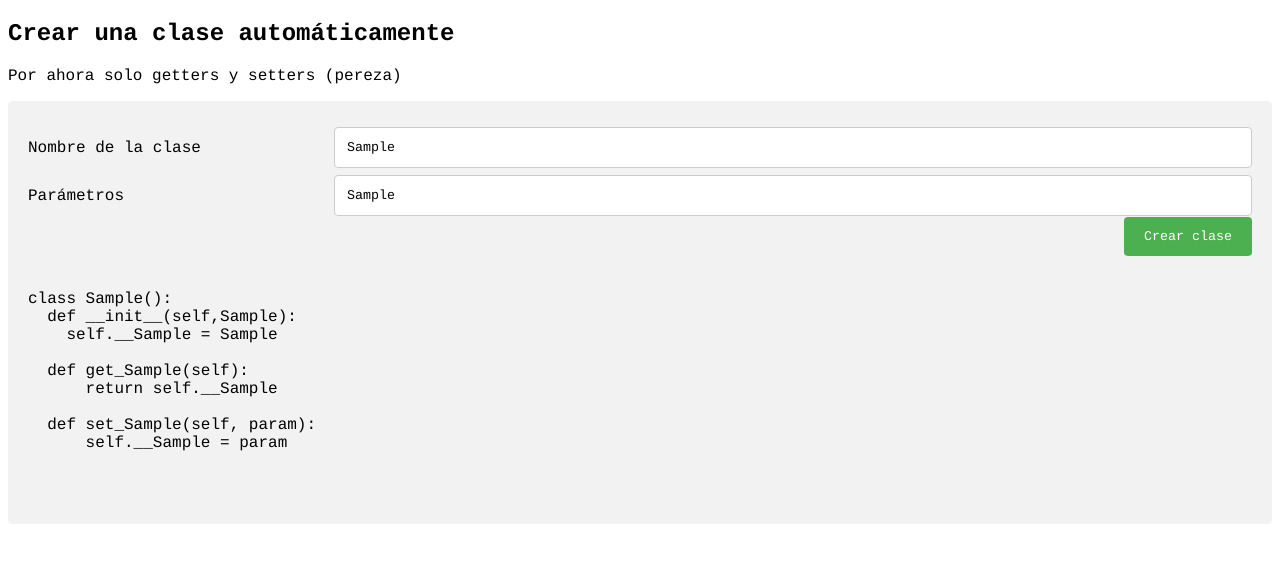
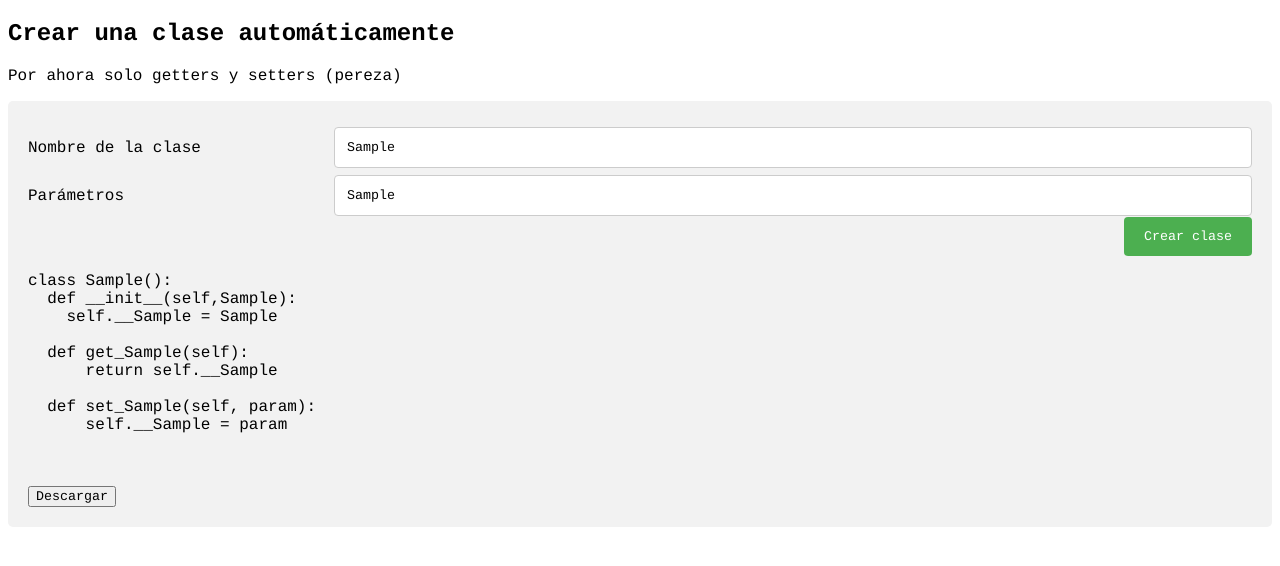
Before and after one commit to nullxx/easytt, a plain HTML site: page index.html in a window 1280 px wide. Both pictures are taken after typing "Sample", "Sample" into the empty fields and a click on the input "Crear clase". Drawn offline with Linux system fonts and the light colour scheme.

Commit message:
Ahora se pueden descargar archivos

```diff
--- a/index.html
+++ b/index.html
@@ -97,6 +97,7 @@ input[type=submit]:hover {
   </div>
   </form>
   <pre id="resultCode" class="prettyprint"></pre>
+  <a href="javascript:void(0)" id="dlbtn" style="display: none;"><button>Descargar</button></a>
 </div>
 <script type="text/javascript">
   const form = document.querySelector('form')
@@ -104,8 +105,7 @@ input[type=submit]:hover {
   nombreClase = document.getElementById("classnameL").value;
   parametrosComa = document.getElementById("parametrosL").value;
   parametrosSplited = parametrosComa.match(/[^,\s?]+/g)
-  resultado = `
-class ${nombreClase}():
+  resultado = `class ${nombreClase}():
   def __init__(self,${parametrosComa}):
     ${getParam()}
   ${getGetters()}
@@ -113,6 +113,8 @@ class ${nombreClase}():
   `
   s = document.getElementById("resultCode")
   s.innerHTML = resultado
+  setTimeout("create('"+stringEscape(resultado)+"', '"+nombreClase+".py', 'text/plain')");
+  document.getElementById("dlbtn").style.display = 'block';
 })
 function getParam(){
   var final = ""
@@ -130,6 +132,7 @@ function getGetters(){
     }
     return final
 }
+
 function getSetters(){
   var final = ""
     for (var i = parametrosSplited.length - 1; i >= 0; i--) {
@@ -138,6 +141,16 @@ function getSetters(){
     }
     return final
 }
+function stringEscape(s) {
+    return s ? s.replace(/\\/g,'\\\\').replace(/\n/g,'\\n').replace(/\t/g,'\\t').replace(/\v/g,'\\v').replace(/'/g,"\\'").replace(/"/g,'\\"').replace(/[\x00-\x1F\x80-\x9F]/g,hex) : s;
+    function hex(c) { var v = '0'+c.charCodeAt(0).toString(16); return '\\x'+v.substr(v.length-2); }
+}
+function create(text, name, type) {
+  var dlbtn = document.getElementById("dlbtn");
+  var file = new Blob([text], {type: type});
+  dlbtn.href = URL.createObjectURL(file);
+  dlbtn.download = name;
+}
 </script>
 </body>
 </html>
```
